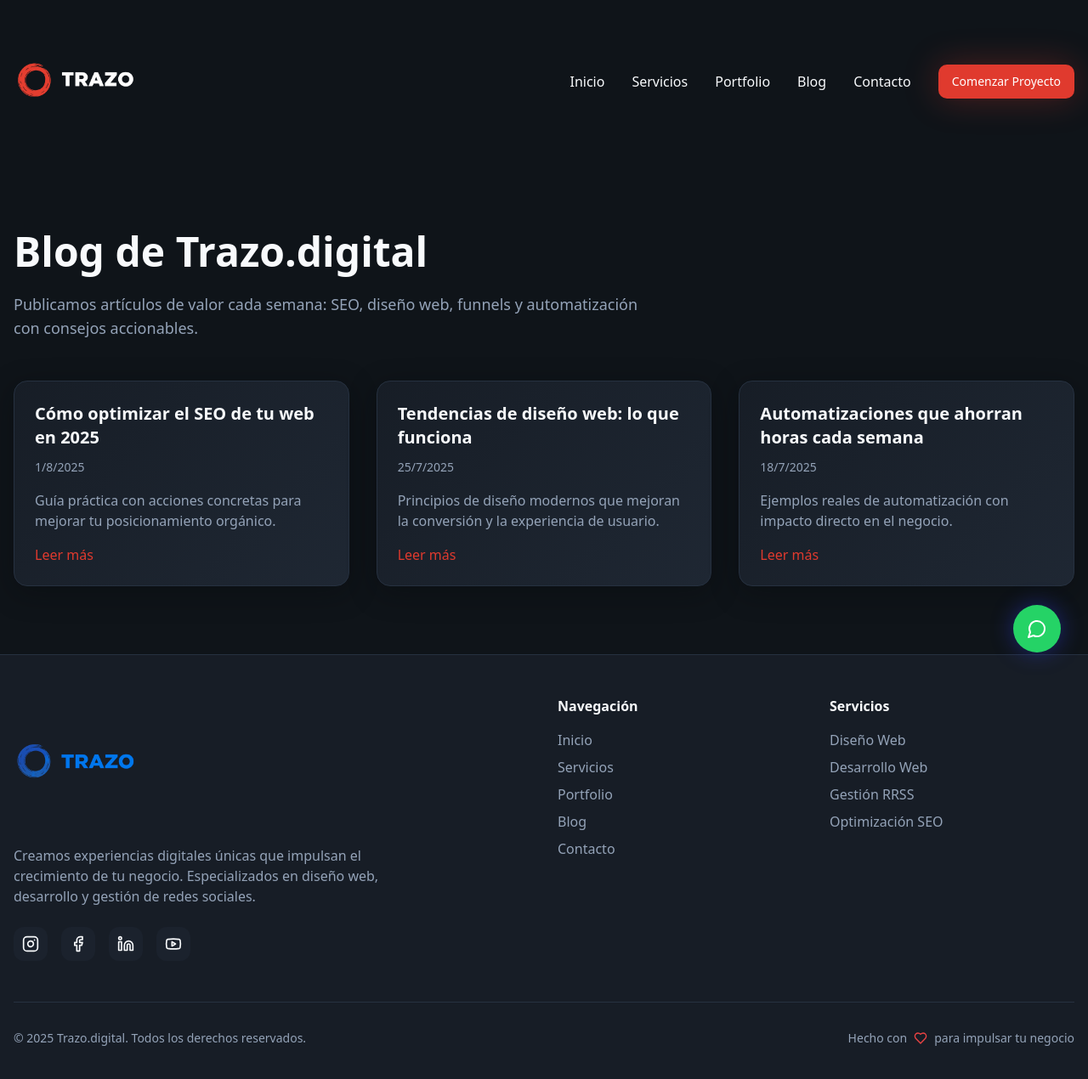
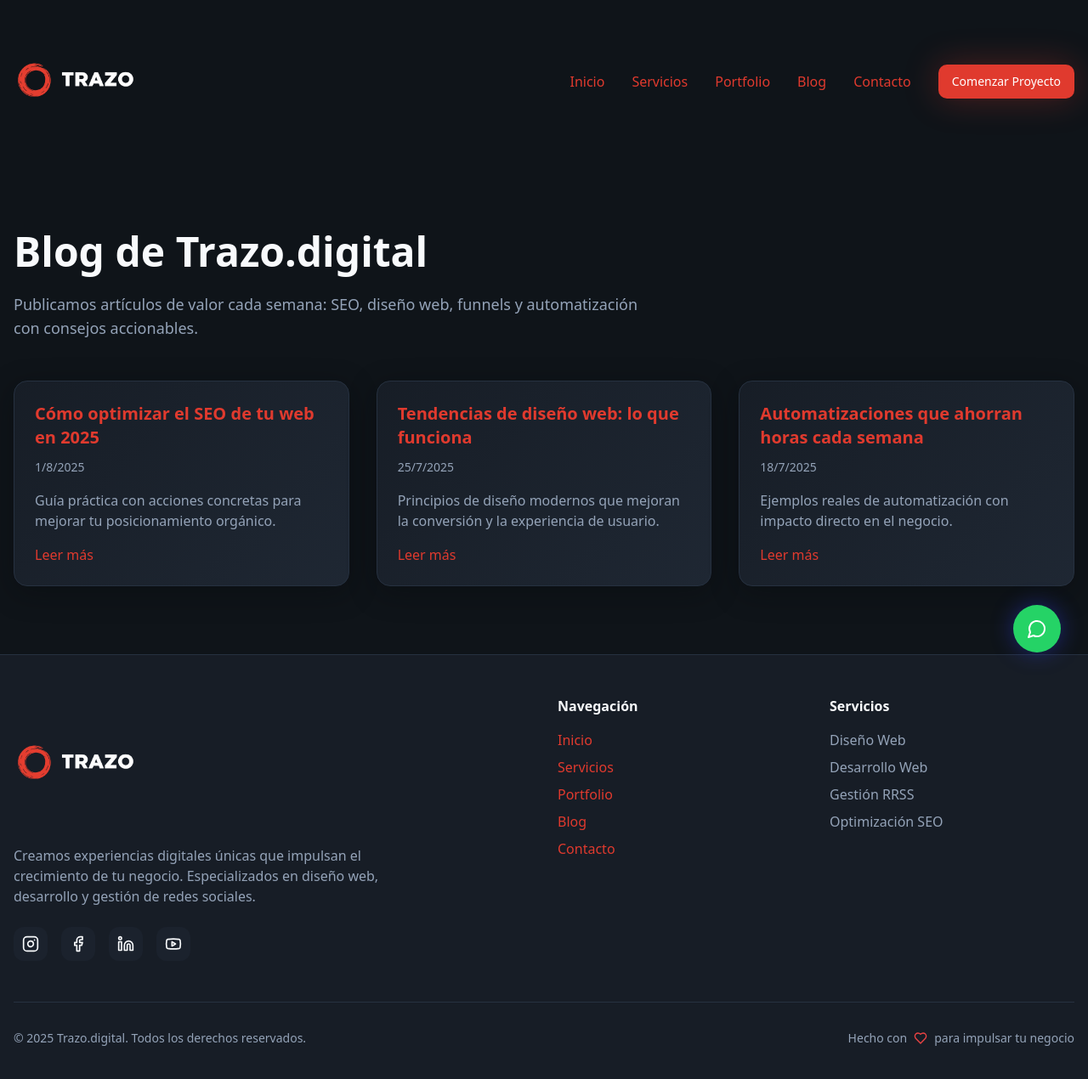
Before and after one commit to papparazzi76/trazo-digital-showcase, a React (Vite) app: page /blog in a window 1280 px wide. Shown: the top 1270 px of the page at 85% size. Built offline with nearby package versions, Linux system fonts and the light colour scheme.

Commit message:
Update color palette and logo
Update the website's color palette to use the new brand color #E03C31. Apply gradient text from #E03C31 to white for relevant elements and set all buttons to the new brand color. Replace the existing logo with the provided image.

```diff
--- a/src/components/Contact.tsx
+++ b/src/components/Contact.tsx
@@ -166,7 +166,7 @@ const Contact = () => {
                     <h4 className="font-semibold">Email</h4>
                     <a
                       href="mailto:hola@trazo.digital"
-                      className="text-muted-foreground hover:text-primary transition-colors"
+                      className="text-primary hover:opacity-80 transition-colors"
                     >
                       hola@trazo.digital
                     </a>
@@ -181,7 +181,7 @@ const Contact = () => {
                     <h4 className="font-semibold">Teléfono</h4>
                     <a
                       href="tel:+34123456789"
-                      className="text-muted-foreground hover:text-primary transition-colors"
+                      className="text-primary hover:opacity-80 transition-colors"
                     >
                       +34 123 456 789
                     </a>
@@ -196,7 +196,7 @@ const Contact = () => {
                     <h4 className="font-semibold">WhatsApp</h4>
                     <button
                       onClick={openWhatsApp}
-                      className="text-muted-foreground hover:text-primary transition-colors"
+                      className="text-primary hover:opacity-80 transition-colors"
                     >
                       Enviar mensaje
                     </button>
--- a/src/components/Footer.tsx
+++ b/src/components/Footer.tsx
@@ -12,7 +12,7 @@ const Footer = () => {
           <div className="md:col-span-2">
             <div className="flex items-center space-x-2 mb-4">
               <Link to="/" aria-label="Ir al inicio">
-                <img src="/lovable-uploads/4558bdc9-a56f-4c09-89fd-77050f7d5905.png" alt="Trazo.digital logo" className="h-40 w-40" />
+                <img src="/lovable-uploads/082dcc8a-cda3-4518-9d61-959bcab54707.png" alt="Trazo.digital logo" className="h-40 w-40" />
               </Link>
             </div>
             <p className="text-muted-foreground mb-6 max-w-md">
@@ -63,11 +63,11 @@ const Footer = () => {
           <div>
             <h4 className="font-semibold mb-4">Navegación</h4>
             <ul className="space-y-2">
-              <li><Link to="/" className="text-muted-foreground hover:text-primary transition-colors">Inicio</Link></li>
-              <li><Link to="/#servicios" className="text-muted-foreground hover:text-primary transition-colors">Servicios</Link></li>
-              <li><Link to="/#portfolio" className="text-muted-foreground hover:text-primary transition-colors">Portfolio</Link></li>
-              <li><Link to="/blog" className="text-muted-foreground hover:text-primary transition-colors">Blog</Link></li>
-              <li><Link to="/contacto" className="text-muted-foreground hover:text-primary transition-colors">Contacto</Link></li>
+              <li><Link to="/" className="text-primary hover:opacity-80 transition-colors">Inicio</Link></li>
+              <li><Link to="/#servicios" className="text-primary hover:opacity-80 transition-colors">Servicios</Link></li>
+              <li><Link to="/#portfolio" className="text-primary hover:opacity-80 transition-colors">Portfolio</Link></li>
+              <li><Link to="/blog" className="text-primary hover:opacity-80 transition-colors">Blog</Link></li>
+              <li><Link to="/contacto" className="text-primary hover:opacity-80 transition-colors">Contacto</Link></li>
             </ul>
           </div>
 
--- a/src/components/Header.tsx
+++ b/src/components/Header.tsx
@@ -43,11 +43,11 @@ const Header = () => {
 
           {/* Desktop Navigation */}
           <nav className="hidden md:flex items-center space-x-8">
-            <Link to="/" className="nav-link text-foreground hover:text-primary transition-colors">Inicio</Link>
-            <button onClick={() => handleSectionClick('servicios')} className="nav-link text-foreground hover:text-primary transition-colors">Servicios</button>
-            <button onClick={() => handleSectionClick('portfolio')} className="nav-link text-foreground hover:text-primary transition-colors">Portfolio</button>
-            <Link to="/blog" className="nav-link text-foreground hover:text-primary transition-colors">Blog</Link>
-            <Link to="/contacto" className="nav-link text-foreground hover:text-primary transition-colors">Contacto</Link>
+            <Link to="/" className="nav-link text-primary hover:opacity-80 transition-colors">Inicio</Link>
+            <button onClick={() => handleSectionClick('servicios')} className="nav-link text-primary hover:opacity-80 transition-colors">Servicios</button>
+            <button onClick={() => handleSectionClick('portfolio')} className="nav-link text-primary hover:opacity-80 transition-colors">Portfolio</button>
+            <Link to="/blog" className="nav-link text-primary hover:opacity-80 transition-colors">Blog</Link>
+            <Link to="/contacto" className="nav-link text-primary hover:opacity-80 transition-colors">Contacto</Link>
             <Link to="/contacto">
               <Button className="glow-primary">Comenzar Proyecto</Button>
             </Link>
@@ -67,11 +67,11 @@ const Header = () => {
         {isMenuOpen && (
           <nav className="md:hidden mt-4 pb-4 border border-border bg-background rounded-xl shadow-lg animate-fade-in">
             <div className="flex flex-col space-y-4 mt-4">
-              <Link to="/" onClick={() => setIsMenuOpen(false)} className="text-left text-foreground hover:text-primary transition-colors">Inicio</Link>
-              <button onClick={() => handleSectionClick('servicios')} className="text-left text-foreground hover:text-primary transition-colors">Servicios</button>
-              <button onClick={() => handleSectionClick('portfolio')} className="text-left text-foreground hover:text-primary transition-colors">Portfolio</button>
-              <Link to="/blog" onClick={() => setIsMenuOpen(false)} className="text-left text-foreground hover:text-primary transition-colors">Blog</Link>
-              <Link to="/contacto" onClick={() => setIsMenuOpen(false)} className="text-left text-foreground hover:text-primary transition-colors">Contacto</Link>
+              <Link to="/" onClick={() => setIsMenuOpen(false)} className="text-left text-primary hover:opacity-80 transition-colors">Inicio</Link>
+              <button onClick={() => handleSectionClick('servicios')} className="text-left text-primary hover:opacity-80 transition-colors">Servicios</button>
+              <button onClick={() => handleSectionClick('portfolio')} className="text-left text-primary hover:opacity-80 transition-colors">Portfolio</button>
+              <Link to="/blog" onClick={() => setIsMenuOpen(false)} className="text-left text-primary hover:opacity-80 transition-colors">Blog</Link>
+              <Link to="/contacto" onClick={() => setIsMenuOpen(false)} className="text-left text-primary hover:opacity-80 transition-colors">Contacto</Link>
               <Link to="/contacto" onClick={() => setIsMenuOpen(false)} className="w-full">
                 <Button className="w-full glow-primary mt-4">Comenzar Proyecto</Button>
               </Link>
--- a/src/components/Portfolio.tsx
+++ b/src/components/Portfolio.tsx
@@ -122,7 +122,7 @@ const Portfolio = () => {
                   <h3 className="text-xl font-semibold">{project.title}</h3>
                   <button
                     onClick={() => window.open(project.link, '_blank')}
-                    className="text-muted-foreground hover:text-primary transition-colors"
+                    className="text-primary hover:opacity-80 transition-colors"
                   >
                     <ExternalLink className="h-5 w-5" />
                   </button>
--- a/src/components/ui/button.tsx
+++ b/src/components/ui/button.tsx
@@ -13,7 +13,7 @@ const buttonVariants = cva(
         destructive:
           "bg-destructive text-destructive-foreground hover:bg-destructive/90",
         outline:
-          "border border-input bg-background hover:bg-accent hover:text-accent-foreground",
+          "border border-primary bg-transparent text-primary hover:bg-primary/10",
         secondary:
           "bg-secondary text-secondary-foreground hover:bg-secondary/80",
         ghost: "hover:bg-accent hover:text-accent-foreground",
--- a/src/pages/Blog.tsx
+++ b/src/pages/Blog.tsx
@@ -37,7 +37,7 @@ const Blog = () => {
                 <article key={post.slug} className="card-elevated p-6 rounded-2xl border border-border bg-card">
                   <header>
                     <h2 className="text-xl font-semibold mb-2">
-                      <Link to={`/blog/${post.slug}`} className="hover:text-primary transition-colors story-link">{post.title}</Link>
+                      <Link to={`/blog/${post.slug}`} className="text-primary hover:opacity-80 transition-colors story-link">{post.title}</Link>
                     </h2>
                     <time className="text-sm text-muted-foreground">{new Date(post.date).toLocaleDateString('es-ES')}</time>
                   </header>
```
